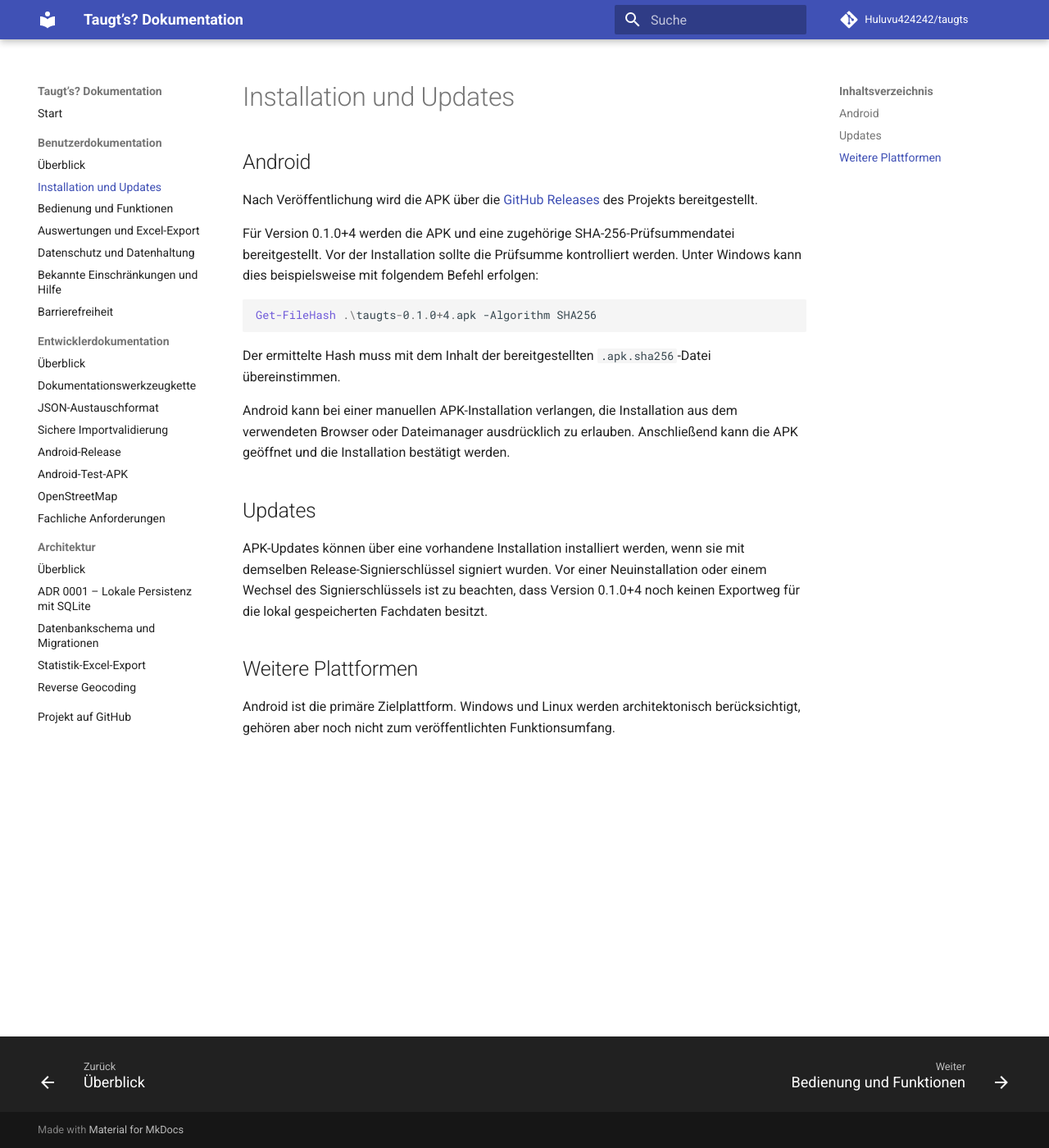
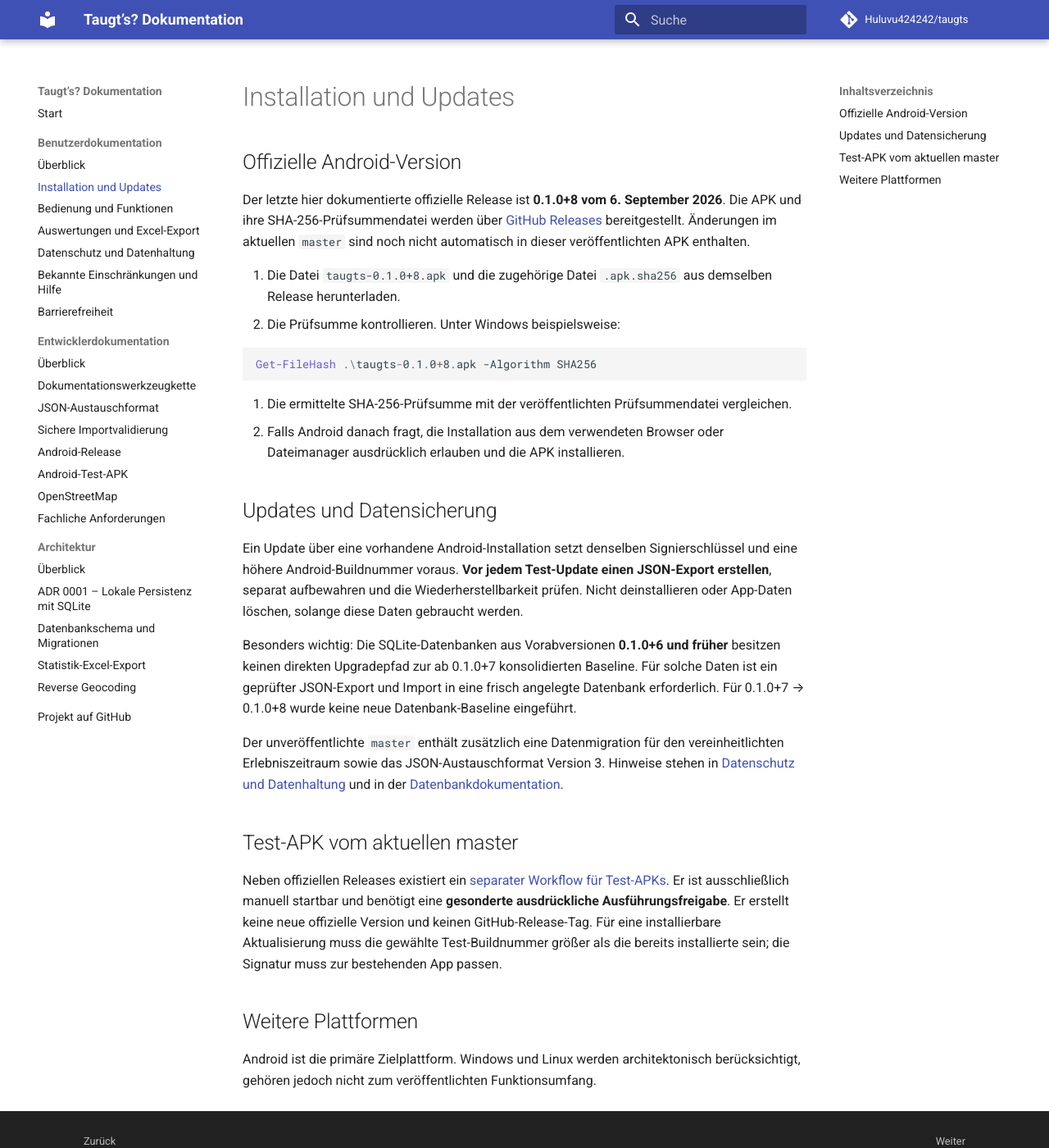
Before and after one commit to Huluvu424242/taugts, an MkDocs documentation site: the page built from docs/benutzer/installation.md, in a window 1280 px wide and 1400 px high. Shown: the whole window at 82% size. Built offline with MkDocs 1.6.1 and Material for MkDocs 9.7.7, drawn with Linux system fonts in a browser that asks for light colours; comment, search, counter and statistics services are not loaded.

Commit message:
docs(#232): docs/benutzer/installation.md mit master-Stand abgleichen

````diff
--- a/docs/benutzer/installation.md
+++ b/docs/benutzer/installation.md
@@ -1,23 +1,31 @@
 # Installation und Updates
 
-## Android
+## Offizielle Android-Version
 
-Nach Veröffentlichung wird die APK über die [GitHub Releases](https://github.com/Huluvu424242/taugts/releases) des Projekts bereitgestellt.
+Der letzte hier dokumentierte offizielle Release ist **0.1.0+8 vom 6. September 2026**. Die APK und ihre SHA-256-Prüfsummendatei werden über [GitHub Releases](https://github.com/Huluvu424242/taugts/releases) bereitgestellt. Änderungen im aktuellen `master` sind noch nicht automatisch in dieser veröffentlichten APK enthalten.
 
-Für Version 0.1.0+4 werden die APK und eine zugehörige SHA-256-Prüfsummendatei bereitgestellt. Vor der Installation sollte die Prüfsumme kontrolliert werden. Unter Windows kann dies beispielsweise mit folgendem Befehl erfolgen:
+1. Die Datei `taugts-0.1.0+8.apk` und die zugehörige Datei `.apk.sha256` aus demselben Release herunterladen.
+2. Die Prüfsumme kontrollieren. Unter Windows beispielsweise:
 
 ```powershell
-Get-FileHash .\taugts-0.1.0+4.apk -Algorithm SHA256
+Get-FileHash .\taugts-0.1.0+8.apk -Algorithm SHA256
 ```
 
-Der ermittelte Hash muss mit dem Inhalt der bereitgestellten `.apk.sha256`-Datei übereinstimmen.
+3. Die ermittelte SHA-256-Prüfsumme mit der veröffentlichten Prüfsummendatei vergleichen.
+4. Falls Android danach fragt, die Installation aus dem verwendeten Browser oder Dateimanager ausdrücklich erlauben und die APK installieren.
 
-Android kann bei einer manuellen APK-Installation verlangen, die Installation aus dem verwendeten Browser oder Dateimanager ausdrücklich zu erlauben. Anschließend kann die APK geöffnet und die Installation bestätigt werden.
+## Updates und Datensicherung
 
-## Updates
+Ein Update über eine vorhandene Android-Installation setzt denselben Signierschlüssel und eine höhere Android-Buildnummer voraus. **Vor jedem Test-Update einen JSON-Export erstellen**, separat aufbewahren und die Wiederherstellbarkeit prüfen. Nicht deinstallieren oder App-Daten löschen, solange diese Daten gebraucht werden.
 
-APK-Updates können über eine vorhandene Installation installiert werden, wenn sie mit demselben Release-Signierschlüssel signiert wurden. Vor einer Neuinstallation oder einem Wechsel des Signierschlüssels ist zu beachten, dass Version 0.1.0+4 noch keinen Exportweg für die lokal gespeicherten Fachdaten besitzt.
+Besonders wichtig: Die SQLite-Datenbanken aus Vorabversionen **0.1.0+6 und früher** besitzen keinen direkten Upgradepfad zur ab 0.1.0+7 konsolidierten Baseline. Für solche Daten ist ein geprüfter JSON-Export und Import in eine frisch angelegte Datenbank erforderlich. Für 0.1.0+7 → 0.1.0+8 wurde keine neue Datenbank-Baseline eingeführt.
+
+Der unveröffentlichte `master` enthält zusätzlich eine Datenmigration für den vereinheitlichten Erlebniszeitraum sowie das JSON-Austauschformat Version 3. Hinweise stehen in [Datenschutz und Datenhaltung](datenhaltung.md) und in der [Datenbankdokumentation](../architecture/datenbank.md).
+
+## Test-APK vom aktuellen master
+
+Neben offiziellen Releases existiert ein [separater Workflow für Test-APKs](../entwicklung/android-test-apk.md). Er ist ausschließlich manuell startbar und benötigt eine **gesonderte ausdrückliche Ausführungsfreigabe**. Er erstellt keine neue offizielle Version und keinen GitHub-Release-Tag. Für eine installierbare Aktualisierung muss die gewählte Test-Buildnummer größer als die bereits installierte sein; die Signatur muss zur bestehenden App passen.
 
 ## Weitere Plattformen
 
-Android ist die primäre Zielplattform. Windows und Linux werden architektonisch berücksichtigt, gehören aber noch nicht zum veröffentlichten Funktionsumfang.
+Android ist die primäre Zielplattform. Windows und Linux werden architektonisch berücksichtigt, gehören jedoch nicht zum veröffentlichten Funktionsumfang.
````
